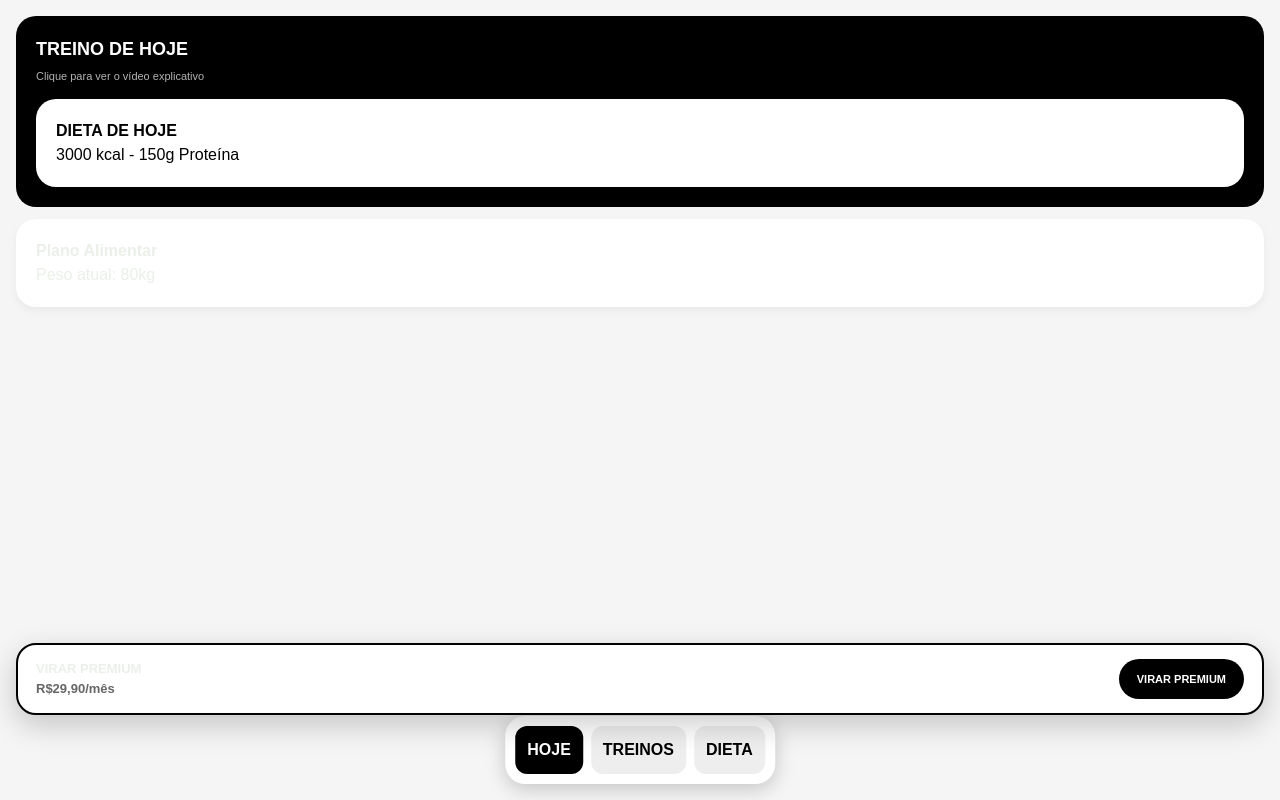
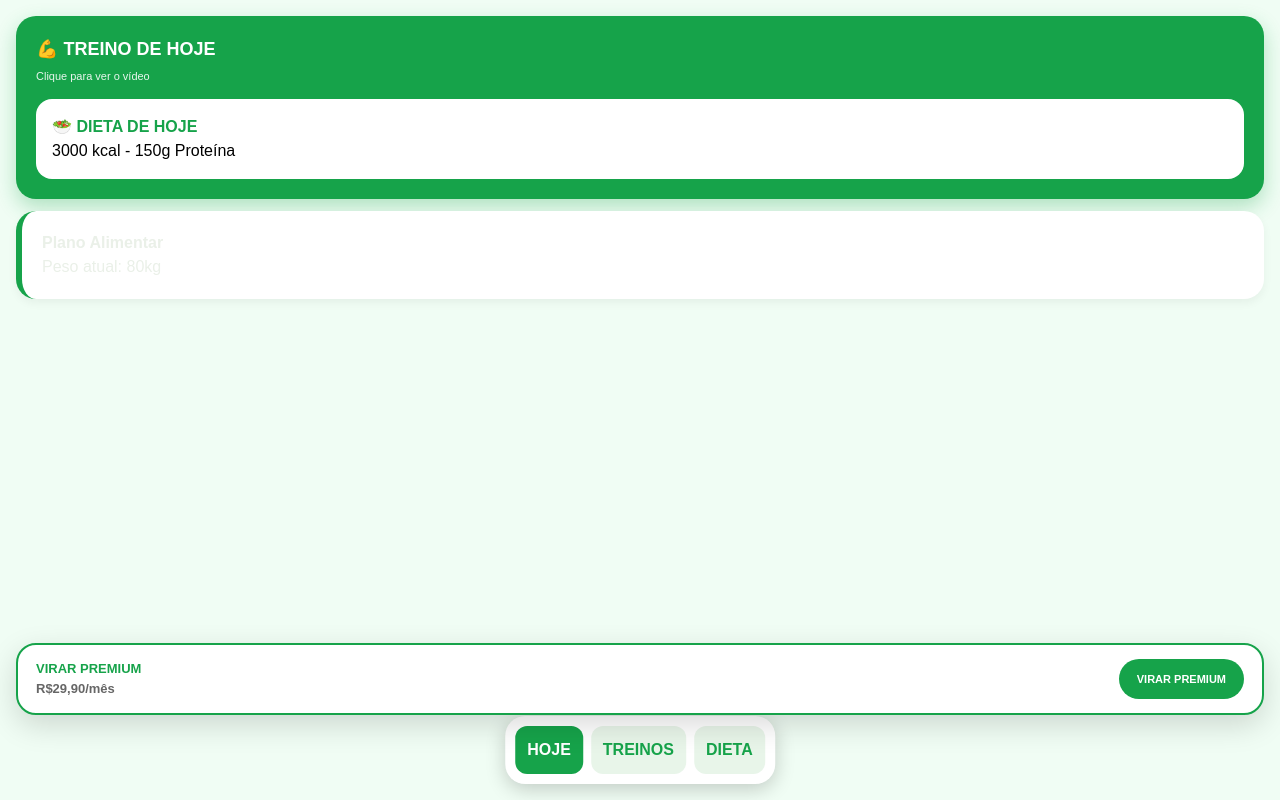
Before and after one commit to wellingtontraderback-a11y/pulso-app, a Next.js app: page / in a window 1280 px wide. Built offline with nearby package versions, Linux system fonts and the light colour scheme.

Commit message:
Update page.js

```diff
--- a/app/page.js
+++ b/app/page.js
@@ -1,3 +1,4 @@
+
 "use client"
 import { useState, useEffect } from "react"
 
@@ -16,37 +17,40 @@ export default function Page(){
     if(localStorage.getItem('premium')==='true') setIsPremium(true)
   },[])
 
+  const VERDE = "#16a34a"
+  const VERDE_CLARO = "#dcfce7"
   const LINK_PAGO = "https://buy.stripe.com/00w4gBc693Mo0lrf9B9AA00"
-  const card2={background:'#fff',borderRadius:'20px',padding:'20px',marginTop:'12px',boxShadow:'0 4px 10px rgba(0,0,0,0.05)'}
-  const tabBtn=(a)=>({flex:1,padding:'12px',border:'none',background:a?'#000':'#eee',color:a?'#fff':'#000',borderRadius:'12px',fontWeight:800,cursor:'pointer'})
+
+  const card2={background:'#fff',borderRadius:'20px',padding:'20px',marginTop:'12px',boxShadow:'0 4px 10px rgba(0,0,0,0.05)',borderLeft:`6px solid ${VERDE}`}
+  const tabBtn=(a)=>({flex:1,padding:'12px',border:'none',background:a?VERDE:'#e8f5e9',color:a?'#fff':VERDE,borderRadius:'12px',fontWeight:800,cursor:'pointer'})
+
   const treinos={Hipertrofia:['Peito e Tríceps','Costas e Bíceps'],Emagrecimento:['HIIT Queima Gordura','Cardio Intenso']}
   const dietas={Hipertrofia:'3000 kcal - 150g Proteína',Emagrecimento:'1800 kcal - Déficit'}
 
   return(
-    <div style={{fontFamily:'sans-serif',padding:'16px',paddingBottom:'120px',background:'#f5f5f5',minHeight:'100vh'}}>
+    <div style={{fontFamily:'sans-serif',padding:'16px',paddingBottom:'120px',background:'#f0fdf4',minHeight:'100vh'}}>
 
       {tab==='hoje' && <>
-        <div onClick={()=>setVideo(treinos[user.objetivo][0])} style={{background:'#000',color:'#fff',borderRadius:'20px',padding:'20px',cursor:'pointer'}}>
-          <b style={{fontSize:'18px'}}>TREINO DE HOJE</b><br/>
-          <small style={{fontSize:'11px',opacity:0.7}}>Clique para ver o vídeo explicativo</small>
-          <div style={card2}><b style={{color:'#000'}}>DIETA DE HOJE</b><br/><span style={{color:'#000'}}>{dietas[user.objetivo]}</span></div>
+        <div onClick={()=>setVideo(treinos[user.objetivo][0])} style={{background:VERDE,color:'#fff',borderRadius:'20px',padding:'20px',cursor:'pointer',boxShadow:'0 8px 20px rgba(22,163,74,0.3)'}}>
+          <b style={{fontSize:'18px'}}>💪 TREINO DE HOJE</b><br/>
+          <small style={{fontSize:'11px',opacity:0.9}}>Clique para ver o vídeo</small>
+          <div style={{background:'#fff',borderRadius:'16px',padding:'16px',marginTop:'12px'}}><b style={{color:VERDE}}>🥗 DIETA DE HOJE</b><br/><span style={{color:'#000'}}>{dietas[user.objetivo]}</span></div>
         </div>
         <div style={card2}><b>Plano Alimentar</b><br/>Peso atual: {form.peso}kg</div>
       </>}
 
       {tab==='treinos' && <div style={card2}><b>TREINOS</b><br/><br/>
-        {treinos[user.objetivo].map(t=><div key={t} onClick={()=>setVideo(t)} style={{background:'#000',color:'#fff',padding:'12px',borderRadius:'12px',marginBottom:'8px',cursor:'pointer'}}>{t}</div>)}
-        {!isPremium && <small style={{color:'red'}}>Bloqueado no Grátis - Assine Premium</small>}
+        {treinos[user.objetivo].map(t=><div key={t} onClick={()=>setVideo(t)} style={{background:VERDE,color:'#fff',padding:'12px',borderRadius:'12px',marginBottom:'8px',cursor:'pointer',fontWeight:700}}>{t} ▶️</div>)}
       </div>}
 
       {tab==='dieta' && <div style={card2}><b>DIETA COMPLETA</b><br/>{dietas[user.objetivo]}</div>}
 
-      {/* BOTÃO FLUTUANTE PREMIUM - NÃO TAMPA A TELA */}
+      {/* BOTÃO PREMIUM VERDE */}
       {!isPremium && (
         <div style={{position:'fixed',bottom:'85px',left:'16px',right:'16px',zIndex:99}}>
-          <div style={{background:'#fff',padding:'14px 18px',display:'flex',justifyContent:'space-between',alignItems:'center',borderRadius:'20px',boxShadow:'0 10px 30px rgba(0,0,0,0.2)',border:'2px solid #000'}}>
-            <b style={{fontSize:'13px'}}>VIRAR PREMIUM<br/><span style={{color:'#666'}}>R$29,90/mês</span></b>
-            <a href={LINK_PAGO} style={{background:'#000',color:'#fff',padding:'12px 18px',borderRadius:'20px',fontSize:'11px',fontWeight:900,textDecoration:'none'}}>VIRAR PREMIUM</a>
+          <div style={{background:'#fff',padding:'14px 18px',display:'flex',justifyContent:'space-between',alignItems:'center',borderRadius:'20px',boxShadow:'0 10px 30px rgba(0,0,0,0.15)',border:`2px solid ${VERDE}`}}>
+            <b style={{fontSize:'13px',color:VERDE}}>VIRAR PREMIUM<br/><span style={{color:'#666'}}>R$29,90/mês</span></b>
+            <a href={LINK_PAGO} style={{background:VERDE,color:'#fff',padding:'12px 18px',borderRadius:'20px',fontSize:'11px',fontWeight:900,textDecoration:'none'}}>VIRAR PREMIUM</a>
           </div>
         </div>
       )}
@@ -57,7 +61,7 @@ export default function Page(){
         <button onClick={()=>setTab('dieta')} style={tabBtn(tab==='dieta')}>DIETA</button>
       </div>
 
-      {video && <div onClick={()=>setVideo(null)} style={{position:'fixed',inset:0,background:'rgba(0,0,0,0.8)',zIndex:1000,display:'flex',alignItems:'center',justifyContent:'center',padding:'20px'}}><div style={{background:'#fff',padding:'20px',borderRadius:'20px',textAlign:'center'}}>🎥 Vídeo: {video} <br/><br/><small>Clique para fechar</small></div></div>}
+      {video && <div onClick={()=>setVideo(null)} style={{position:'fixed',inset:0,background:'rgba(0,0,0,0.7)',zIndex:1000,display:'flex',alignItems:'center',justifyContent:'center',padding:'20px'}}><div style={{background:'#fff',padding:'20px',borderRadius:'20px',textAlign:'center',border:`3px solid ${VERDE}`}}>🎥 Vídeo: {video} <br/><br/><small>Clique para fechar</small></div></div>}
     </div>
   );
 }
```
